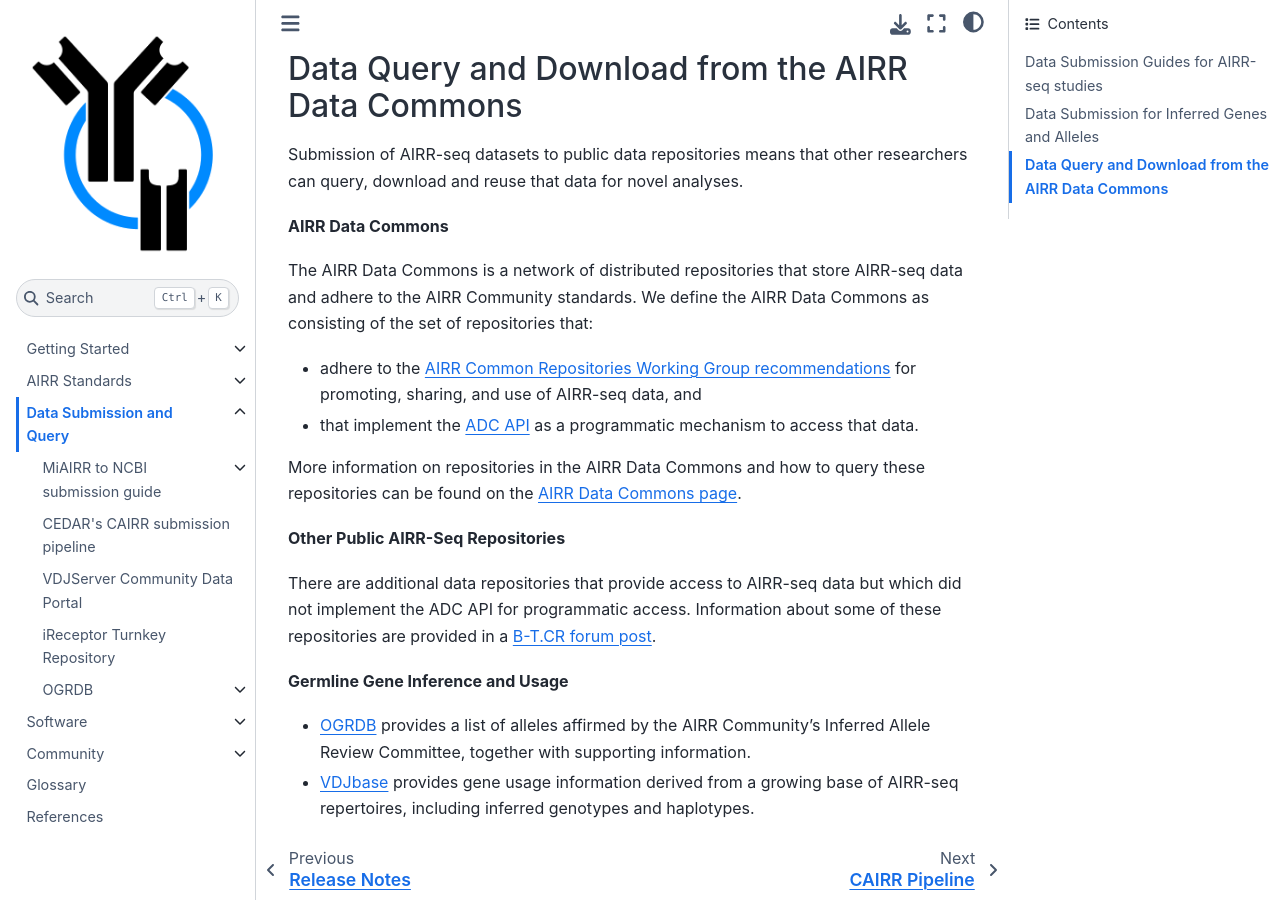
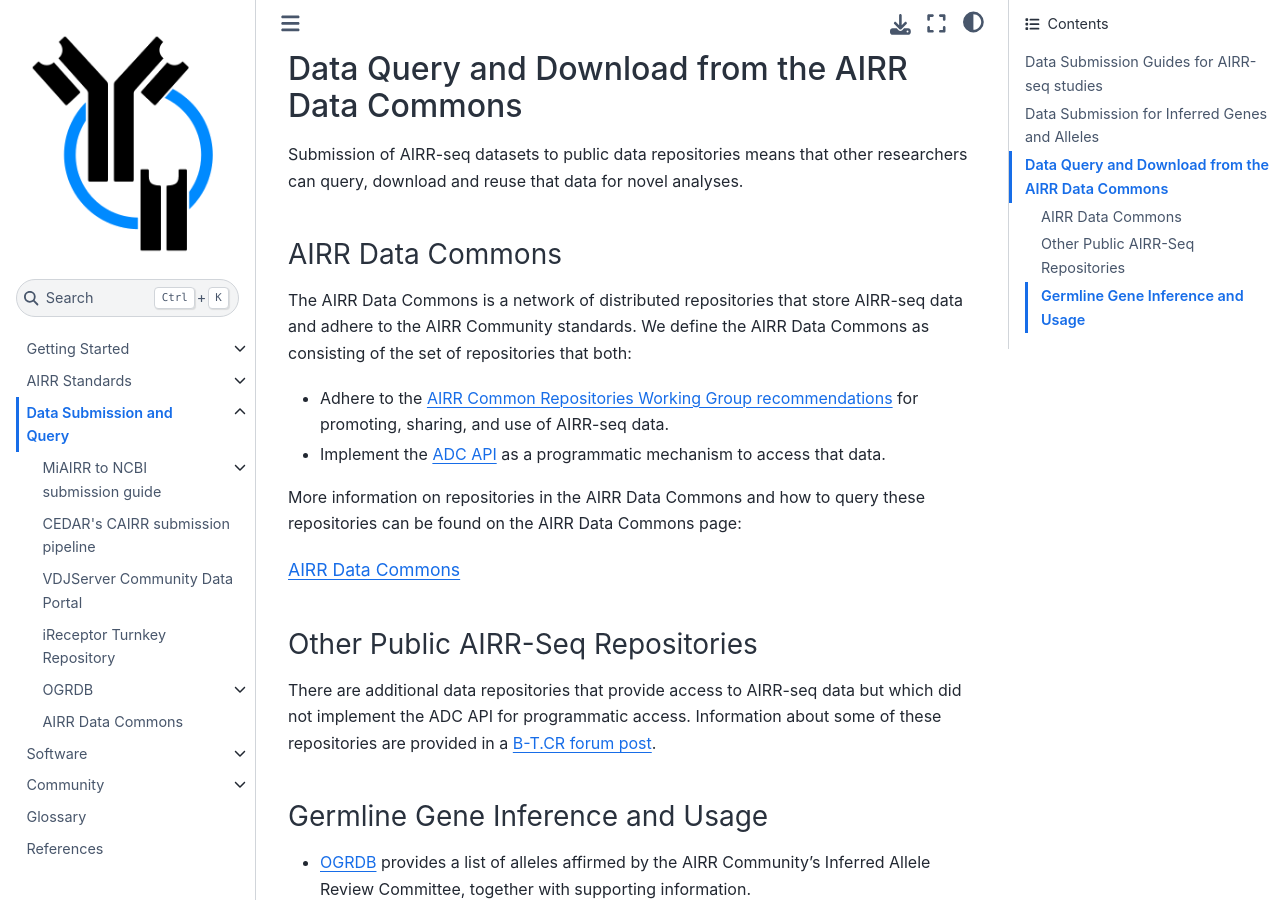
Before and after one commit to airr-community/airr-standards, a Sphinx documentation site: the page built from docs/standards/data_submission.rst, in a window 1280 px wide and 900 px high, scrolled down 940 px. Built offline with Sphinx 7.4.7 and the Sphinx Book theme 1.1.4, drawn with Linux system fonts in a browser that asks for light colours; the version number could not be read and is left out.

Commit message:
Update ADC API and Community toctrees. Add ADC repo list to Community.

```diff
--- a/docs/api/adc.rst
+++ b/docs/api/adc.rst
@@ -38,7 +38,8 @@
 
 .. __: https://github.com/airr-community/common-repo-wg/blob/master/recommendations.md
 
-**AIRR Data Commons Repositories**
+AIRR Data Commons Repositories
+---------------------------------------
 
 These data repositories all implement the AIRR Data Commons (ADC) API programmatic access to
 query and download AIRR-seq data.
@@ -47,7 +48,8 @@
 
 + :ref:`VDJServer Community Data Portal <VDJServer>`
 
-**Querying the AIRR Data Commons**
+Querying the AIRR Data Commons
+---------------------------------------
 
 Each of the repositories above can be queried directly using the :ref:`ADC API <DataCommonsAPI>`. In addition, the
 following tools and platforms implement web based user interfaces that use the ADC API to query repositories
--- a/docs/api/adc_api.rst
+++ b/docs/api/adc_api.rst
@@ -195,7 +195,10 @@
 .. literalinclude:: ../examples/queries/query1-2_repertoire.json
   :language: JSON
 
-The response contains two JSON objects, an Info object that provides information about the API response and a Repertoire object that contains the list of Repertoires that met the query search criteria. In this case, the query returns a list of five repertoire identifiers. Note the Info object is based on the info block as specified in the OpenAPI v2.0 specification.
+The response contains two JSON objects, an Info object that provides information about the API response and a
+Repertoire object that contains the list of Repertoires that met the query search criteria. In this case, the query
+returns a list of five repertoire identifiers. Note the Info object is based on the info block as specified in
+the OpenAPI v2.0 specification.
 
 .. code-block:: json
 
--- /dev/null
+++ b/docs/resources/adc_support.rst
@@ -0,0 +1,8 @@
+AIRR Data Commons Repositories
+---------------------------------------
+
+These data repositories all implement the AIRR Data Commons (ADC) API programmatic access to
+query and download AIRR-seq data.
+
++ :ref:`iReceptor Public Archive <iReceptor>`
++ :ref:`VDJServer Community Data Portal <VDJServer>`
--- a/docs/standards/data_submission.rst
+++ b/docs/standards/data_submission.rst
@@ -50,21 +50,28 @@
 Submission of AIRR-seq datasets to public data repositories means that other
 researchers can query, download and reuse that data for novel analyses.
 
-**AIRR Data Commons**
+AIRR Data Commons
+^^^^^^^^^^^^^^^^^^^^^^^^^^^^^^^^^^^^^^^^^^^^^^^^^^
 
 The AIRR Data Commons is a network of distributed repositories that store AIRR-seq data and
 adhere to the AIRR Community standards. We define the AIRR Data Commons as consisting of
-the set of repositories that:
+the set of repositories that both:
 
-+ adhere to the `AIRR Common Repositories Working Group recommendations`_ for promoting, sharing, and use of AIRR-seq data, and
-+ that implement the :ref:`ADC API <DataCommonsAPI>` as a programmatic mechanism to access that data.
++ Adhere to the `AIRR Common Repositories Working Group recommendations`_ for promoting, sharing, and use of AIRR-seq data.
++ Implement the :ref:`ADC API <DataCommonsAPI>` as a programmatic mechanism to access that data.
 
 More information on repositories in the AIRR Data Commons and how to query these repositories
-can be found on the :ref:`AIRR Data Commons page <DataCommons>`.
+can be found on the AIRR Data Commons page:
+
+.. toctree::
+    :maxdepth: 1
+
+    AIRR Data Commons <../api/adc>
 
 .. _`AIRR Common Repositories Working Group recommendations`: https://github.com/airr-community/common-repo-wg/blob/master/recommendations.md
 
-**Other Public AIRR-Seq Repositories**
+Other Public AIRR-Seq Repositories
+^^^^^^^^^^^^^^^^^^^^^^^^^^^^^^^^^^^^^^^^^^^^^^^^^^
 
 There are additional data repositories that provide access to AIRR-seq data but which
 did not implement the ADC API for programmatic access. Information about some of these
@@ -72,7 +79,8 @@
 
 .. _`B-T.CR forum post`: https://b-t.cr/t/publicly-available-airr-seq-data-repositories/610
 
-**Germline Gene Inference and Usage**
+Germline Gene Inference and Usage
+^^^^^^^^^^^^^^^^^^^^^^^^^^^^^^^^^^^^^^^^^^^^^^^^^^
 
 + :ref:`OGRDB <OGRDB>` provides a list of alleles affirmed by the AIRR Community's
   Inferred Allele Review Committee, together with supporting information.
--- a/docs/standards/getting_started.rst
+++ b/docs/standards/getting_started.rst
@@ -36,7 +36,7 @@
 
 + :ref:`ADC API reference implementation <ADCAPIReference>` for a local data repository.
 
-+ :ref:`Applications <ApplicationSupport>` that support the AIRR Standards.
++ :ref:`Resources and tools <Community>` that support the AIRR Standards.
 
 Tutorials, examples and workflows
 ---------------------------------
```
Also changed, not shown: docs/resources/rearrangement_support.rst (renamed from docs/resources/support.rst, +2 -7 lines), docs/standards/community.rst (+10 -5 lines).
